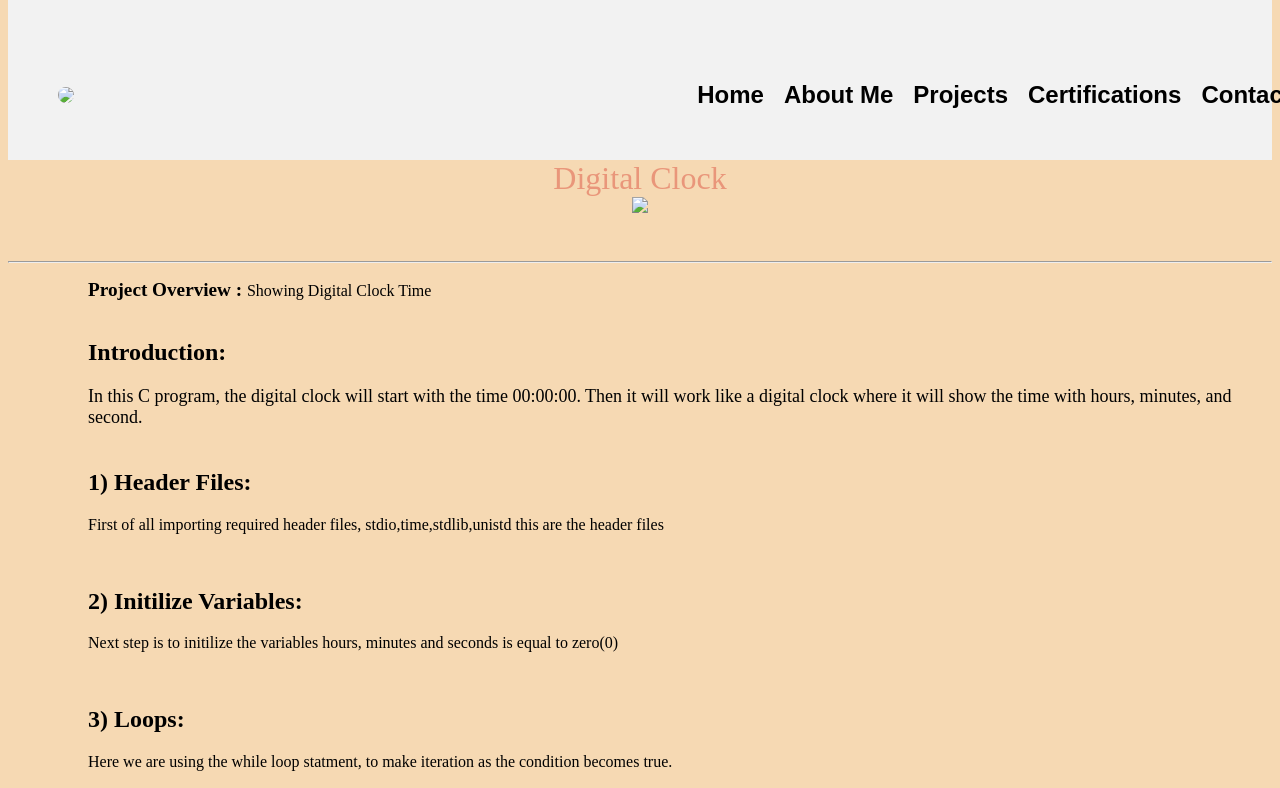
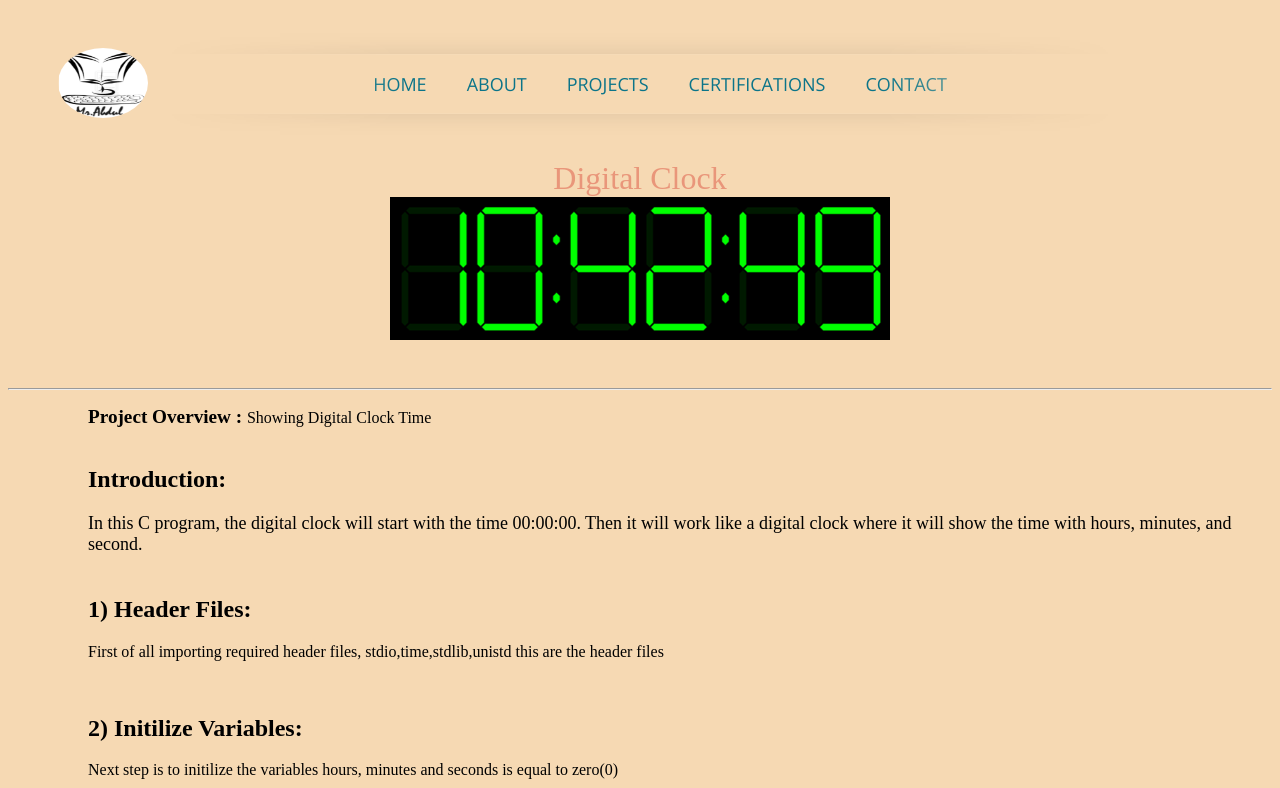
Before and after one commit to Abdul879/abdulportfolio, a plain HTML site: page Digital Clock.html in a window 1280 px wide. Shown: the top 788 px of the page. Drawn offline with nearby package versions, Linux system fonts and the light colour scheme.

Commit message:
all updated

```diff
--- a/Digital Clock.html
+++ b/Digital Clock.html
@@ -4,88 +4,47 @@
 <head>
     <meta charset="UTF-8">
     <meta name="viewport" content="width=device-width, initial-scale=1.0">
-    <title>Document</title>
-    <link rel="icon" href="Web logo.png" type="Image/x-Icon">
+    <title>Digital Clock</title>
+    <link rel="icon" href="Pictures/weblogo.jpg" type="Image/x-Icon">
+    <link rel="stylesheet" href="nav 1.css">
 
 </head>
 <style>
-    .top {
-                display: flex;
-                margin-top: -30px;
-            }
-
-            #Logo {
-                margin-top: 50px;
-                margin-left: 50px;
-                height: 80px;
-            }
-            nav .main-nav {
-                width: 600px;
-                text-align: center;
-                margin-top: 50px;
-                height: 60px;
-                margin-left: 580px;
-            }
-
-            nav .main-nav li {
-                list-style-type: none;
-                display: inline-block;
-                font-size: x-large;
-            }
-
-            nav .main-nav li a {
-                color: black;
-                text-decoration: none;
-                font-weight: bold;
-
-            }
-
-            body section .main-nav li {
-                color: rgb(16, 15, 15);
-            }
-
-            nav .main-nav li a:hover {
-                color: rgb(31, 151, 226);
-                transition: .3s;
-            }
-            .header {
-                font-family: 'Open Sans', sans-serif;
-                background-color: #f2f2f2;
-                color: #222;
-                font-family: 'Montserrat', sans-serif;
-                font-size: 4.5em;
-
-                line-height: 1.4em;
-            }
-            .Dig{
+    .Dig {
         margin-left: 80px;
     }
 </style>
 
 
 <body style="background-color:  rgb(246, 217, 179);">
-    <section class="header">
-        <span class="top">
-            <div id="Logo">
-                <a href="Index.html"><img src="Logo.png" width="60px" ; style="border-radius: 50%;"></a>
-            </div>
+    <span class="Header">
+        <a href="index.html"><img src="Pictures/Logo.png" width="60px" ; style="border-radius: 50%;">
+        </a>
         <nav>
-                    <ul class="main-nav">
-
-                            <li><a href="Index.html">Home</a></li>
-                            <li><a href="About.html">About Me</a></li>
-                            <li><a href="Projects.html">Projects</a></li>
-                            <li><a href="Certifications.html">Certifications</a></li>
-                            <li><a href="Contact.html">Contact</a></li>
-
+            <ul>
+                <li>
+                    <a href="index.html">Home</a>
+                </li>
+                <li>
+                    <a href="About.html">About</a>
+                </li>
+                <li>
+                    <a href="Projects.html">Projects</a>
+                </li>
+                <li>
+                    <a href="Certifications.html">Certifications</a>
+                </li>
+                <li>
+                    <a href="contact1.html">Contact</a>
+                </li>
             </ul>
         </nav>
     </span>
-        </section>
+
     <sectioin style="color: darksalmon;" <h1>
         <center style="font-size:xx-large;">Digital Clock</center>
         </h1>
-        <center><img src="Dgital clock.gif"></center>
+        <center><img src="Pictures/Dgital clock.gif"></center>
     </sectioin>
     <br><br>
     <hr>
@@ -96,7 +55,8 @@
             <br>
         <h2>Introduction: </h2>
         <p style="font-size: large;">
-        In this C program, the digital clock will start with the time 00:00:00. Then it will work like a digital clock
+            In this C program, the digital clock will start with the time 00:00:00. Then it will work like a digital
+            clock
             where it will show the time with hours, minutes, and second.
             <br><br>
         <h2> 1) Header Files: </h2>
@@ -108,15 +68,19 @@
         <h2>3) Loops: </h2>
         <p>Here we are using the while loop statment, to make iteration as the condition becomes true.</p>
         <h2>4) Logics & Conditions: </h2>
-    <p>Increase the Seconds variable with increment operator, put conditon if it equals to 60, then increase minutes
+        <p>Increase the Seconds variable with increment operator, put conditon if it equals to 60, then increase
+            minutes
             and reset sseconds to (0) <br>
-        Increase the Minutes variable with increment operator, put conditon if it equals to 60, then increase hour and
+            Increase the Minutes variable with increment operator, put conditon if it equals to 60, then increase
+            hour and
             reset sseconds to (0) <br>
             increase hours variable and check if it is equal to 24, then rest hours to 0.
         </p>
         <h2>5) Conclusion: </h2>
-    <p>A digital clock is an alternative to a traditional analogue clock. This type of clock shows numbers to display
-        the time in a digital format,<br> such as on a watch, phone or an alarm clock. This can be in both 12 and 24-hour
+        <p>A digital clock is an alternative to a traditional analogue clock. This type of clock shows numbers to
+            display
+            the time in a digital format,<br> such as on a watch, phone or an alarm clock. This can be in both 12
+            and 24-hour
             formats.</p>
     </section>
 
--- a/nav 1.css
+++ b/nav 1.css
@@ -31,7 +31,7 @@ nav ul li a {
   padding: 18px;
   font-family: "Open Sans";
   text-transform:uppercase;
-  color: rgba(19, 197, 25, 0.5);
+  color: rgb(11, 116, 137);
   font-size: 18px;
   text-decoration: none;
   display: block;
@@ -40,5 +40,5 @@ nav ul li a {
 nav ul li a:hover {
   box-shadow: 0 0 10px rgba(0, 0, 0, 0.1), inset 0 0 1px rgba(255, 255, 255, 0.6);
   background: rgba(78, 22, 181, 0.1);
-  color: rgba(169, 3, 108, 0.606);
+  color: rgba(229, 50, 10, 0.606);
 }
```
Also changed, not shown: About.html (+4 -3 lines), Calculator.html (+28 -72 lines), Certifications.html (+4 -3 lines), Projects.html (+5 -4 lines), contact1.html (+3 -2 lines), index.html (renamed from Index1.html, +3 -3 lines), nav 1.html (deleted, +0 -33 lines), Pictures/weblogo.jpg (added). Lines whose indentation alone changed are shown as unchanged.
